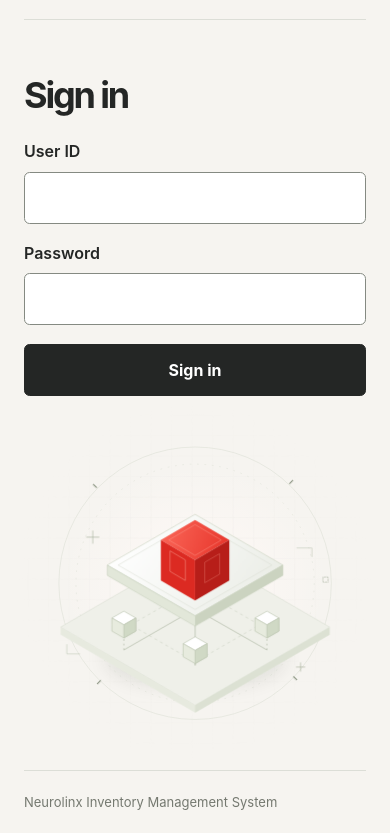
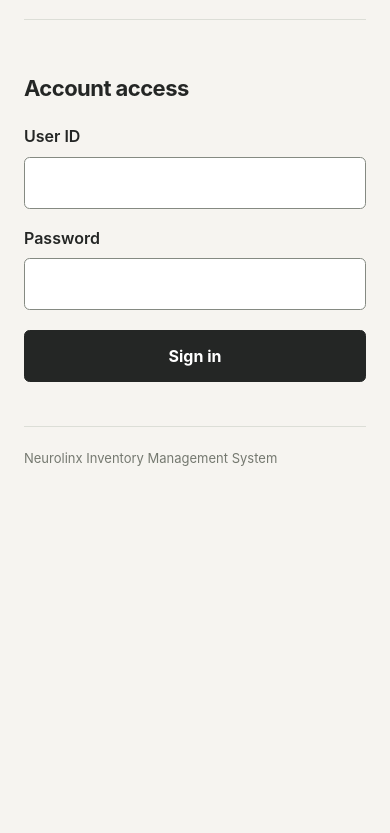
Before and after one commit to neurolinxdeveloper-0369/IMS, a React app: page / in a window 390 px wide. Shown: the part 69-902 px from the top of the page. After the commit the page ends 844 px from the top, so only its background shows below. Built offline with nearby package versions, Linux system fonts and the light colour scheme.

Commit message:
Refine the IMS heading and hide artwork on mobile

```diff
--- a/welcome.css
+++ b/welcome.css
@@ -24,8 +24,9 @@ a:focus-visible{outline:3px solid var(--red);outline-offset:6px}
 }
 .sign-in h1 {
   margin: 0 0 1rem;
-  font-size: clamp(2.25rem, 5vw, 3.5rem);
-  letter-spacing: -0.06em;
+  font-size: clamp(1.375rem, 2.5vw, 1.875rem);
+  font-weight: 650;
+  letter-spacing: -0.025em;
   line-height: 1.05;
 }
 .sign-in label { font-weight: 600; }
@@ -54,6 +55,15 @@ a:focus-visible{outline:3px solid var(--red);outline-offset:6px}
 @keyframes orbit{to{transform:rotate(360deg)}}
 @media(min-width:1700px){.hero{gap:50px}}
 @media(max-width:1000px){.hero{min-height:620px;padding:70px 0 55px}.hero-art{margin-left:-11%;margin-right:-5%}}
-@media(max-width:720px){.masthead{min-height:89px}.identity{gap:17px}.wordmark{font-size:23px}.site-name{font-size:.875rem;line-height:1.35;letter-spacing:.08em}.hero{grid-template-columns:1fr;gap:0;min-height:0;padding:57px 0 19px}.hero-art{max-width:580px;margin:-2px auto -20px;width:110%;left:-5%}.footer{align-items:flex-start;gap:12px;padding:21px 0;flex-wrap:wrap}}
+@media(max-width:720px){
+  .masthead{min-height:89px}
+  .identity{gap:17px}
+  .wordmark{font-size:23px}
+  .site-name{font-size:.875rem;line-height:1.35;letter-spacing:.08em}
+  .hero{grid-template-columns:1fr;gap:0;min-height:0;padding:57px 0 44px}
+  .sign-in{justify-self:center}
+  .hero-art{display:none}
+  .footer{align-items:flex-start;gap:12px;padding:21px 0;flex-wrap:wrap}
+}
 @media(max-width:380px){.page{padding:0 20px}.identity{gap:12px}.wordmark{font-size:21px}.brand-accent{width:8px;height:21px}.hero{padding-top:44px}}
 @media(prefers-reduced-motion:reduce){html{scroll-behavior:auto}.floating-workspace,.orbit-detail{animation:none}}
--- a/welcome.jsx
+++ b/welcome.jsx
@@ -23,7 +23,7 @@ function WelcomePage() {
         <main id="main" tabIndex={-1}>
           <section className="hero" aria-labelledby="sign-in-title">
             <form className="sign-in" method="post" onSubmit={handleSignIn}>
-              <h1 id="sign-in-title">Sign in</h1>
+              <h1 id="sign-in-title">Account access</h1>
               <label htmlFor="user-id">User ID</label>
               <input id="user-id" name="username" autoComplete="username" required />
               <label htmlFor="password">Password</label>
```
